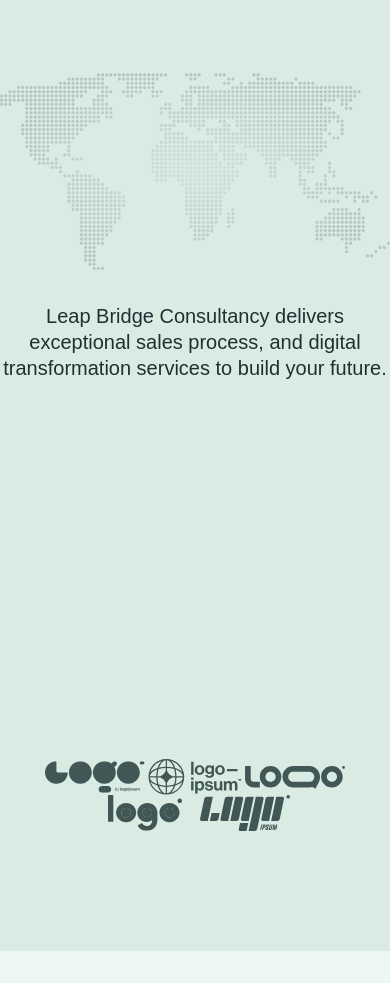
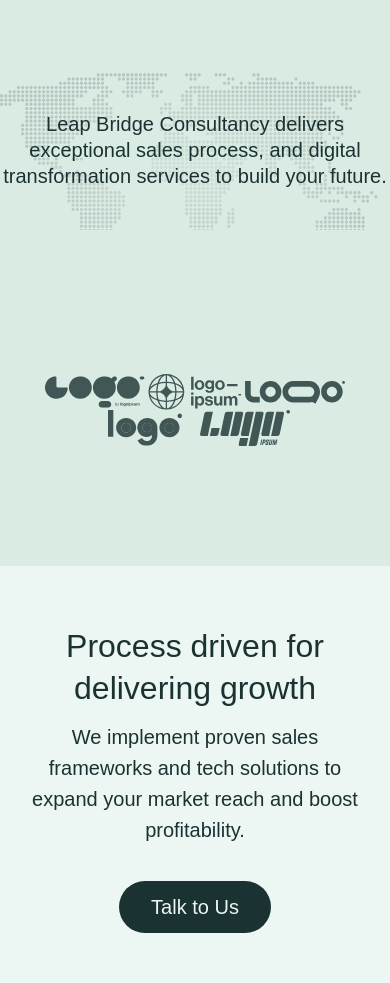
Before and after one commit to manu958/leap-bridge-ui, a Next.js app: page / in a window 390 px wide. Shown: the part 782-1765 px from the top of the page. Built offline with nearby package versions, Linux system fonts and the light colour scheme; a web font is replaced by a local one.

Commit message:
logofixed-button fixed-map in center

```diff
--- a/app/components/footer.tsx
+++ b/app/components/footer.tsx
@@ -12,7 +12,7 @@ export default function Footer() {
                 <div className="md:flex justify-between items-center bg-[#253c3d] rounded-[12px] py-[60px] px-[48px]">
                     {/* Logo */}
                     <div className="footer-top-left md:mb-0 mb-4">
-                        <Link href="/" className="flex h-[21px]">
+                        <Link href="/" className="flex h-[65px]">
                             <Image src="/assests/header/images/leap bridge consulting logo.svg" alt="We Consult Logo" width={300} height={100} className="h-8" />
                         </Link>
                     </div>
--- a/app/components/homepage/ProblemSolv.tsx
+++ b/app/components/homepage/ProblemSolv.tsx
@@ -18,7 +18,7 @@ const ProblemSolv = () => {
             >
               We implement proven sales frameworks and tech solutions to expand your market reach and boost profitability.
             </p>
-            <button className={`${satoshi.className} bg-[var(--dgreen)] text-[#ECF6F2] text-[20px] flex justify-center items-center h-[52px] px-[32px] rounded-[50px] md:m-0 mto`}
+            <button className={`${satoshi.className} bg-[var(--dgreen)] text-[#ECF6F2] text-[20px] flex justify-center items-center h-[52px] px-[32px] rounded-[50px] md:m-0 mx-auto`}
             >Talk to Us</button>
           </div>
         </div>
--- a/app/components/homepage/ServicesMap.tsx
+++ b/app/components/homepage/ServicesMap.tsx
@@ -14,7 +14,7 @@ const ServicesMap = () => {
     // </section>
 
     <section className="relative bg-[#daebe3] pt-[120px] pb-[24px]">
-      <div className="text-center bg-[url('/assests/header/logoimage/map_light_img.svg')] bg-top bg-[length:100%_auto] bg-no-repeat w-full mx-auto max-w-[1058px] min-h-[545px] flex flex-col items-center justify-center">
+      <div className="text-center bg-[url('/assests/header/logoimage/map_light_img.svg')] bg-top bg-[length:100%_auto] bg-no-repeat w-full mx-auto max-w-[1058px] md:min-h-[545px] min-h-[160px] flex flex-col items-center justify-center">
         <div className="max-w-[808px] mx-auto">
           <p className={`${zodiak.className} text-[20px] md:text-[36px] font-normal leading-[130%] text-[var(--dgreen)]`} >
          Leap Bridge Consultancy delivers exceptional sales process, and digital transformation services to build your future.
--- a/app/globals.css
+++ b/app/globals.css
@@ -6,8 +6,6 @@
   --lgreen2: #daebe3;
   --lgreen3: #ecf6f2;
 }
-
-
 
 .bg-lgreen {
     background-color: #1b3233 !important;
```
